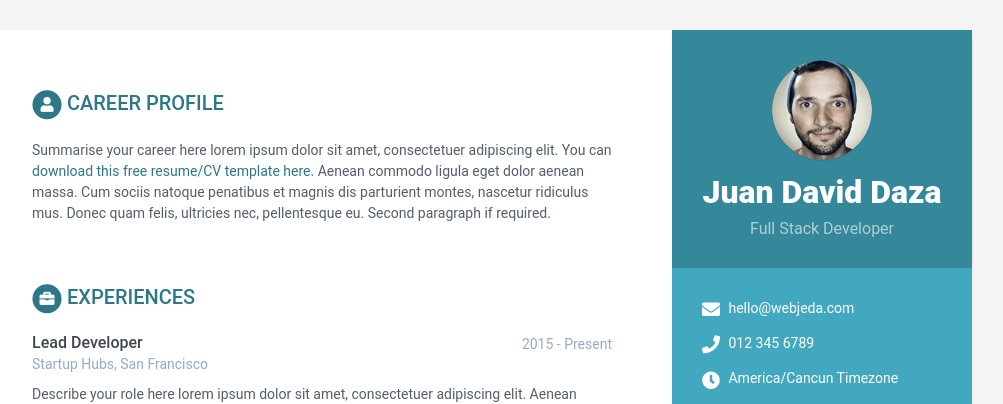
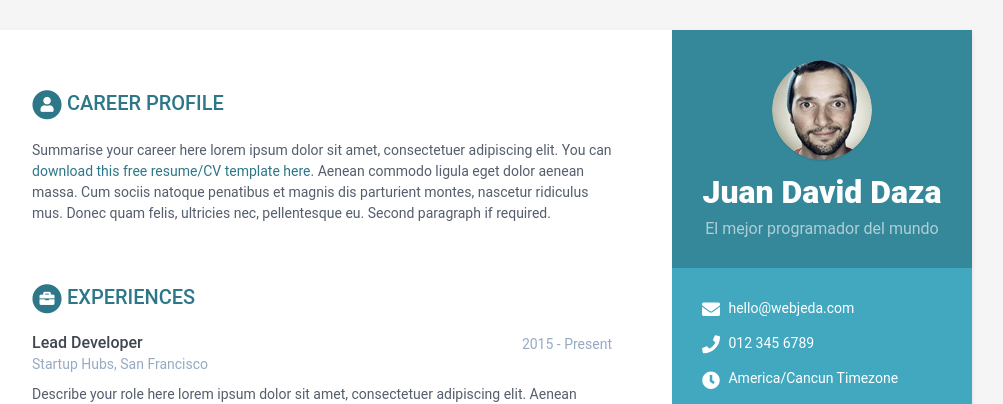
Before and after one commit to Siftings/CV-3, a Jekyll site: the page built from index.html, in a window 1280 px wide and 900 px high. Shown: the top 404 px of the window, without its empty margins (168-1171 px from the left). Built offline with Jekyll 4.4.1, drawn with Linux system fonts in a browser that asks for light colours.

Commit message:
Cambio tagline

```diff
--- a/_data/data.yml
+++ b/_data/data.yml
@@ -9,7 +9,7 @@ sidebar:
 
     # Profile information
     name: Juan David Daza
-    tagline: Full Stack Developer
+    tagline: El mejor programador del mundo
     avatar: profile.png  #place a 100x100 picture inside /assets/images/ folder and provide the name of the file below
 
     # Sidebar links
```
